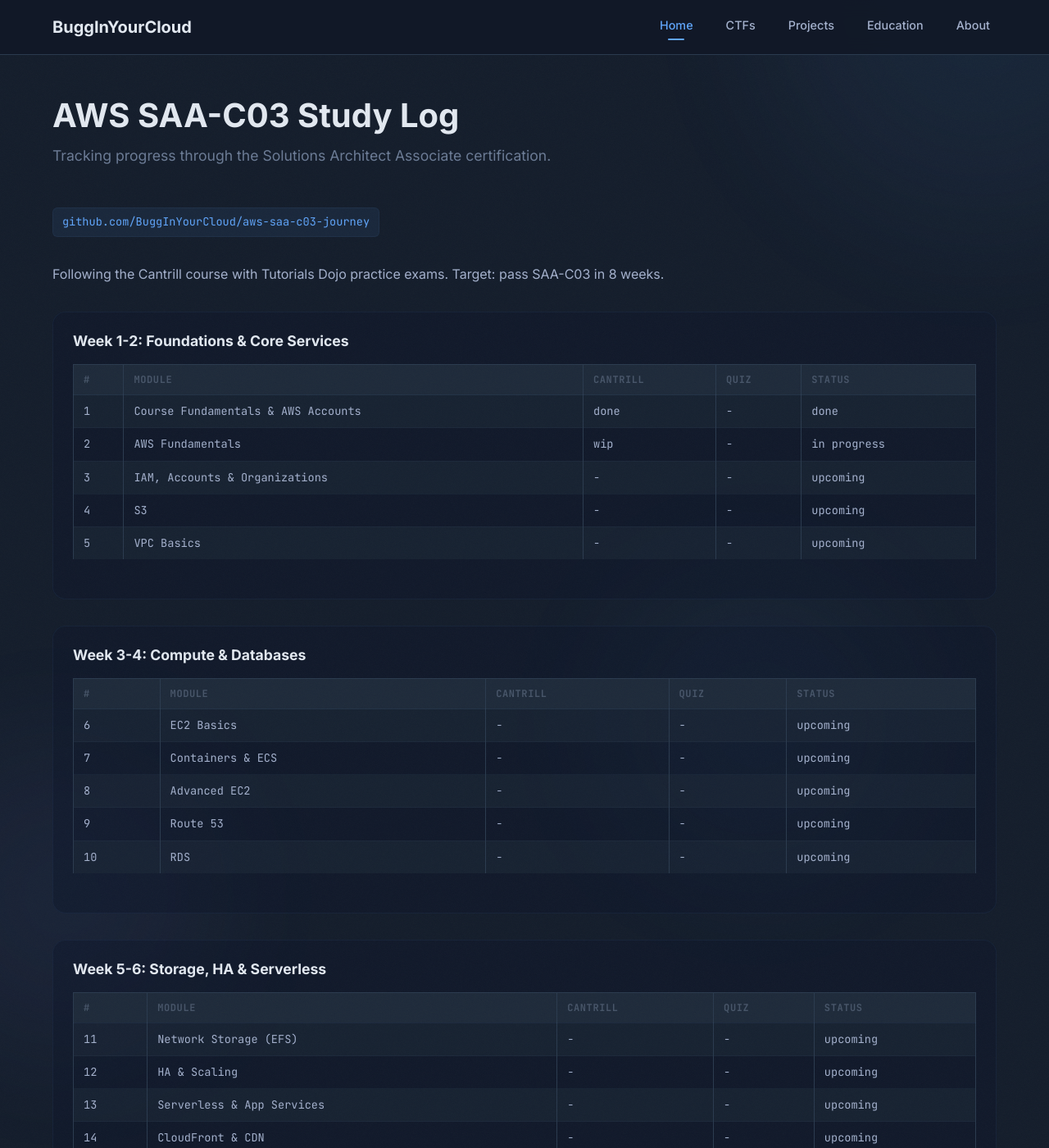
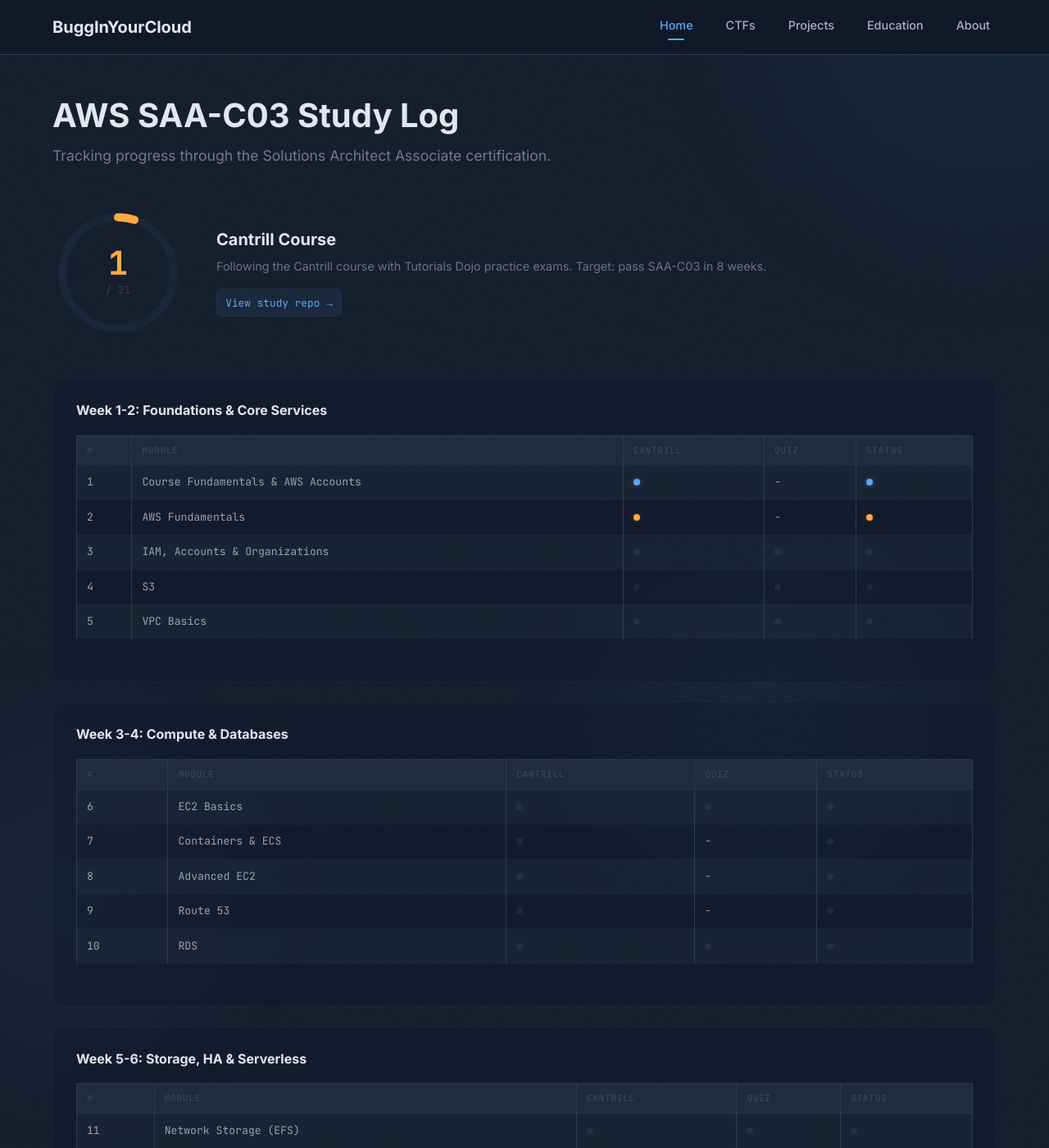
Before and after one commit to BuggInYourCloud/BuggInYourCloud.github.io, a Jekyll site: the page built from pages/aws-study.html, in a window 1280 px wide and 1400 px high. Shown: the whole window at 82% size. Built offline with Jekyll 4.4.1, drawn with Linux system fonts in a browser that asks for light colours; some of the changed text lies outside the part shown.

Commit message:
feat: AWS study page with radial SVG gauge, animated status dots, glass sections

```diff
--- a/pages/aws-study.html
+++ b/pages/aws-study.html
@@ -5,11 +5,66 @@
 ---
 
 <style>
+  /* ── Gauge Header ── */
+  .gauge-hero {
+    display: flex;
+    align-items: center;
+    gap: 2.5rem;
+    margin-bottom: 3rem;
+    flex-wrap: wrap;
+  }
+  .gauge-wrap {
+    position: relative;
+    width: 160px;
+    height: 160px;
+    flex-shrink: 0;
+  }
+  .gauge-wrap svg { width: 100%; height: 100%; }
+  .gauge-bg { fill: none; stroke: rgba(96, 165, 250, 0.06); stroke-width: 10; }
+  .gauge-fill {
+    fill: none;
+    stroke: #ffab40;
+    stroke-width: 10;
+    stroke-linecap: round;
+    transform-origin: center;
+    transform: rotate(-90deg);
+  }
+  .gauge-center {
+    position: absolute;
+    inset: 0;
+    display: flex;
+    flex-direction: column;
+    align-items: center;
+    justify-content: center;
+  }
+  .gauge-num {
+    font-family: 'JetBrains Mono', monospace;
+    font-size: 2.5rem;
+    font-weight: 700;
+    color: #ffab40;
+    line-height: 1;
+  }
+  .gauge-of {
+    font-family: 'JetBrains Mono', monospace;
+    font-size: 0.8rem;
+    color: #334155;
+    margin-top: 0.15rem;
+  }
+  .gauge-info h3 {
+    font-size: 1.25rem;
+    color: #e2e8f0;
+    margin: 0 0 0.5rem;
+  }
+  .gauge-info p {
+    color: #64748b;
+    font-size: 0.9rem;
+    margin: 0 0 1rem;
+    line-height: 1.6;
+  }
   .study-repo-link {
     display: inline-block;
-    margin-bottom: 2rem;
-    font-family: 'JetBrains Mono', 'Fira Code', monospace;
-    font-size: 0.85rem;
+    font-family: 'JetBrains Mono', monospace;
+    font-size: 0.8rem;
     color: #60a5fa;
     background: rgba(96, 165, 250, 0.08);
     padding: 0.4em 0.8em;
@@ -21,178 +76,206 @@
   .study-repo-link:hover {
     background: rgba(96, 165, 250, 0.15);
     border-color: rgba(96, 165, 250, 0.2);
+    box-shadow: 0 0 20px rgba(96, 165, 250, 0.1);
   }
-  .progress-overview {
+
+  /* ── Week Section ── */
+  .week-section {
     background: rgba(15, 23, 42, 0.45);
     border: 1px solid rgba(96, 165, 250, 0.06);
     border-radius: 16px;
-    padding: 1.5rem;
-    margin-bottom: 2rem;
+    padding: 1.75rem;
+    margin-bottom: 1.5rem;
     transition: all 400ms cubic-bezier(0.4, 0, 0.2, 1);
   }
-  .progress-overview:hover {
+  .week-section:hover {
     background: rgba(15, 23, 42, 0.7);
     border-color: rgba(96, 165, 250, 0.15);
     box-shadow: 0 0 60px rgba(96, 165, 250, 0.06), 0 20px 50px rgba(0, 0, 0, 0.35);
   }
-  .progress-overview h3 {
+  .week-section h3 {
     color: #e2e8f0;
-    font-size: 1.1rem;
-    margin-top: 0;
-    margin-bottom: 1rem;
+    font-size: 1rem;
+    margin: 0 0 1.25rem;
   }
-  .module-table {
+
+  /* ── Module Table ── */
+  .mod-table {
     width: 100%;
     border-collapse: collapse;
-    font-size: 0.85rem;
-    font-family: 'JetBrains Mono', 'Fira Code', monospace;
+    font-size: 0.82rem;
+    font-family: 'JetBrains Mono', monospace;
   }
-  .module-table th {
+  .mod-table th {
     text-align: left;
-    color: #475569;
+    color: #334155;
     font-weight: 600;
-    font-size: 0.75rem;
+    font-size: 0.7rem;
     text-transform: uppercase;
-    letter-spacing: 0.05em;
+    letter-spacing: 0.06em;
     padding: 0.5rem 0.75rem;
     border-bottom: 1px solid rgba(96, 165, 250, 0.06);
   }
-  .module-table td {
-    padding: 0.5rem 0.75rem;
-    color: #a4b1cd;
-    border-bottom: 1px solid rgba(42, 58, 78, 0.3);
+  .mod-table td {
+    padding: 0.6rem 0.75rem;
+    color: #94a3b8;
+    border-bottom: 1px solid rgba(42, 58, 78, 0.2);
+    transition: all 300ms ease;
   }
-  .module-table tr:last-child td { border-bottom: none; }
-  .status-done { color: #60a5fa; }
-  .status-wip { color: #ffab40; }
-  .status-todo { color: #475569; }
-  .keyword-table {
+  .mod-table tr:last-child td { border-bottom: none; }
+  .mod-table tr:hover td {
+    background: rgba(96, 165, 250, 0.03);
+    color: #e2e8f0;
+  }
+  /* Status dots */
+  .st { display: inline-block; width: 8px; height: 8px; border-radius: 50%; }
+  .st-done { background: #60a5fa; box-shadow: 0 0 6px rgba(96, 165, 250, 0.4); }
+  .st-wip { background: #ffab40; box-shadow: 0 0 6px rgba(255, 171, 64, 0.4); animation: pulse-st 2s ease-in-out infinite; }
+  .st-todo { background: rgba(107, 123, 149, 0.15); }
+  @keyframes pulse-st {
+    0%, 100% { box-shadow: 0 0 4px rgba(255, 171, 64, 0.2); }
+    50%      { box-shadow: 0 0 10px rgba(255, 171, 64, 0.5); }
+  }
+
+  /* ── Keyword & Exam sections ── */
+  .ref-section {
     background: rgba(15, 23, 42, 0.45);
     border: 1px solid rgba(96, 165, 250, 0.06);
     border-radius: 16px;
-    padding: 1.5rem;
-    margin-bottom: 2rem;
+    padding: 1.75rem;
+    margin-bottom: 1.5rem;
     transition: all 400ms cubic-bezier(0.4, 0, 0.2, 1);
   }
-  .keyword-table:hover {
+  .ref-section:hover {
     background: rgba(15, 23, 42, 0.7);
     border-color: rgba(96, 165, 250, 0.15);
     box-shadow: 0 0 60px rgba(96, 165, 250, 0.06), 0 20px 50px rgba(0, 0, 0, 0.35);
   }
-  .keyword-table h3 {
+  .ref-section h3 {
     color: #e2e8f0;
-    font-size: 1.1rem;
-    margin-top: 0;
-    margin-bottom: 1rem;
+    font-size: 1rem;
+    margin: 0 0 1rem;
   }
-  .keyword-table table {
+  .ref-table {
     width: 100%;
     border-collapse: collapse;
     font-size: 0.85rem;
   }
-  .keyword-table th {
+  .ref-table th {
     text-align: left;
-    color: #475569;
+    color: #334155;
     font-weight: 600;
-    font-size: 0.75rem;
+    font-size: 0.7rem;
     text-transform: uppercase;
-    letter-spacing: 0.05em;
+    letter-spacing: 0.06em;
     padding: 0.5rem 0.75rem;
     border-bottom: 1px solid rgba(96, 165, 250, 0.06);
   }
-  .keyword-table td {
+  .ref-table td {
     padding: 0.5rem 0.75rem;
-    color: #a4b1cd;
-    border-bottom: 1px solid rgba(42, 58, 78, 0.3);
+    color: #94a3b8;
+    border-bottom: 1px solid rgba(42, 58, 78, 0.2);
+    transition: all 300ms ease;
   }
-  .keyword-table td:first-child {
+  .ref-table td:first-child {
     color: #4fc3f7;
-    font-family: 'JetBrains Mono', 'Fira Code', monospace;
+    font-family: 'JetBrains Mono', monospace;
     white-space: nowrap;
   }
-  .keyword-table tr:last-child td { border-bottom: none; }
-  .exam-scores {
-    background: rgba(15, 23, 42, 0.45);
-    border: 1px solid rgba(96, 165, 250, 0.06);
-    border-radius: 16px;
-    padding: 1.5rem;
-    margin-bottom: 2rem;
-    transition: all 400ms cubic-bezier(0.4, 0, 0.2, 1);
+  .ref-table tr:last-child td { border-bottom: none; }
+  .ref-table tr:hover td {
+    background: rgba(96, 165, 250, 0.03);
   }
-  .exam-scores:hover {
-    background: rgba(15, 23, 42, 0.7);
-    border-color: rgba(96, 165, 250, 0.15);
-    box-shadow: 0 0 60px rgba(96, 165, 250, 0.06), 0 20px 50px rgba(0, 0, 0, 0.35);
-  }
-  .exam-scores h3 {
-    color: #e2e8f0;
-    font-size: 1.1rem;
-    margin-top: 0;
-    margin-bottom: 1rem;
+
+  @media (max-width: 768px) {
+    .gauge-hero { flex-direction: column; align-items: flex-start; }
+    .gauge-wrap { width: 120px; height: 120px; }
+    .gauge-num { font-size: 1.8rem; }
   }
 </style>
 
-<a href="https://github.com/BuggInYourCloud/aws-saa-c03-journey" class="study-repo-link hero-fade" target="_blank">github.com/BuggInYourCloud/aws-saa-c03-journey</a>
+{% assign aws = site.data.aws_study %}
+{% assign aws_done = aws.modules | where: "status", "completed" | size %}
+{% assign aws_wip = aws.modules | where: "status", "current" | size %}
+{% assign aws_total = aws.modules | size %}
 
-<p class="hero-fade" style="color: #a4b1cd; margin-bottom: 2rem;">Following the Cantrill course with Tutorials Dojo practice exams. Target: pass SAA-C03 in 8 weeks.</p>
+<!-- Gauge Header -->
+<div class="gauge-hero reveal">
+  <div class="gauge-wrap">
+    <svg viewBox="0 0 160 160">
+      <circle class="gauge-bg" cx="80" cy="80" r="68"/>
+      <circle class="gauge-fill" cx="80" cy="80" r="68"
+        data-progress="{{ aws_done | times: 1.0 | divided_by: aws_total }}"/>
+    </svg>
+    <div class="gauge-center">
+      <span class="gauge-num" data-counter="{{ aws_done }}">0</span>
+      <span class="gauge-of">/ {{ aws_total }}</span>
+    </div>
+  </div>
+  <div class="gauge-info">
+    <h3>{{ aws.course }} Course</h3>
+    <p>Following the Cantrill course with Tutorials Dojo practice exams. Target: pass SAA-C03 in 8 weeks.</p>
+    <a href="https://github.com/BuggInYourCloud/aws-saa-c03-journey" class="study-repo-link" target="_blank">View study repo &rarr;</a>
+  </div>
+</div>
 
 <!-- Week 1-2 -->
-<div class="progress-overview reveal">
+<div class="week-section reveal">
   <h3>Week 1-2: Foundations &amp; Core Services</h3>
-  <table class="module-table">
+  <table class="mod-table">
     <tr><th>#</th><th>Module</th><th>Cantrill</th><th>Quiz</th><th>Status</th></tr>
-    <tr><td>1</td><td>Course Fundamentals &amp; AWS Accounts</td><td class="status-done">done</td><td>-</td><td class="status-done">done</td></tr>
-    <tr><td>2</td><td>AWS Fundamentals</td><td class="status-wip">wip</td><td>-</td><td class="status-wip">in progress</td></tr>
-    <tr><td>3</td><td>IAM, Accounts &amp; Organizations</td><td class="status-todo">-</td><td class="status-todo">-</td><td class="status-todo">upcoming</td></tr>
-    <tr><td>4</td><td>S3</td><td class="status-todo">-</td><td class="status-todo">-</td><td class="status-todo">upcoming</td></tr>
-    <tr><td>5</td><td>VPC Basics</td><td class="status-todo">-</td><td class="status-todo">-</td><td class="status-todo">upcoming</td></tr>
+    <tr><td>1</td><td>Course Fundamentals &amp; AWS Accounts</td><td><span class="st st-done"></span></td><td>-</td><td><span class="st st-done"></span></td></tr>
+    <tr><td>2</td><td>AWS Fundamentals</td><td><span class="st st-wip"></span></td><td>-</td><td><span class="st st-wip"></span></td></tr>
+    <tr><td>3</td><td>IAM, Accounts &amp; Organizations</td><td><span class="st st-todo"></span></td><td><span class="st st-todo"></span></td><td><span class="st st-todo"></span></td></tr>
+    <tr><td>4</td><td>S3</td><td><span class="st st-todo"></span></td><td><span class="st st-todo"></span></td><td><span class="st st-todo"></span></td></tr>
+    <tr><td>5</td><td>VPC Basics</td><td><span class="st st-todo"></span></td><td><span class="st st-todo"></span></td><td><span class="st st-todo"></span></td></tr>
   </table>
 </div>
 
 <!-- Week 3-4 -->
-<div class="progress-overview reveal">
+<div class="week-section reveal">
   <h3>Week 3-4: Compute &amp; Databases</h3>
-  <table class="module-table">
+  <table class="mod-table">
     <tr><th>#</th><th>Module</th><th>Cantrill</th><th>Quiz</th><th>Status</th></tr>
-    <tr><td>6</td><td>EC2 Basics</td><td class="status-todo">-</td><td class="status-todo">-</td><td class="status-todo">upcoming</td></tr>
-    <tr><td>7</td><td>Containers &amp; ECS</td><td class="status-todo">-</td><td>-</td><td class="status-todo">upcoming</td></tr>
-    <tr><td>8</td><td>Advanced EC2</td><td class="status-todo">-</td><td>-</td><td class="status-todo">upcoming</td></tr>
-    <tr><td>9</td><td>Route 53</td><td class="status-todo">-</td><td>-</td><td class="status-todo">upcoming</td></tr>
-    <tr><td>10</td><td>RDS</td><td class="status-todo">-</td><td class="status-todo">-</td><td class="status-todo">upcoming</td></tr>
+    <tr><td>6</td><td>EC2 Basics</td><td><span class="st st-todo"></span></td><td><span class="st st-todo"></span></td><td><span class="st st-todo"></span></td></tr>
+    <tr><td>7</td><td>Containers &amp; ECS</td><td><span class="st st-todo"></span></td><td>-</td><td><span class="st st-todo"></span></td></tr>
+    <tr><td>8</td><td>Advanced EC2</td><td><span class="st st-todo"></span></td><td>-</td><td><span class="st st-todo"></span></td></tr>
+    <tr><td>9</td><td>Route 53</td><td><span class="st st-todo"></span></td><td>-</td><td><span class="st st-todo"></span></td></tr>
+    <tr><td>10</td><td>RDS</td><td><span class="st st-todo"></span></td><td><span class="st st-todo"></span></td><td><span class="st st-todo"></span></td></tr>
   </table>
 </div>
 
 <!-- Week 5-6 -->
-<div class="progress-overview reveal">
+<div class="week-section reveal">
   <h3>Week 5-6: Storage, HA &amp; Serverless</h3>
-  <table class="module-table">
+  <table class="mod-table">
     <tr><th>#</th><th>Module</th><th>Cantrill</th><th>Quiz</th><th>Status</th></tr>
-    <tr><td>11</td><td>Network Storage (EFS)</td><td class="status-todo">-</td><td class="status-todo">-</td><td class="status-todo">upcoming</td></tr>
-    <tr><td>12</td><td>HA &amp; Scaling</td><td class="status-todo">-</td><td class="status-todo">-</td><td class="status-todo">upcoming</td></tr>
-    <tr><td>13</td><td>Serverless &amp; App Services</td><td class="status-todo">-</td><td class="status-todo">-</td><td class="status-todo">upcoming</td></tr>
-    <tr><td>14</td><td>CloudFront &amp; CDN</td><td class="status-todo">-</td><td class="status-todo">-</td><td class="status-todo">upcoming</td></tr>
+    <tr><td>11</td><td>Network Storage (EFS)</td><td><span class="st st-todo"></span></td><td><span class="st st-todo"></span></td><td><span class="st st-todo"></span></td></tr>
+    <tr><td>12</td><td>HA &amp; Scaling</td><td><span class="st st-todo"></span></td><td><span class="st st-todo"></span></td><td><span class="st st-todo"></span></td></tr>
+    <tr><td>13</td><td>Serverless &amp; App Services</td><td><span class="st st-todo"></span></td><td><span class="st st-todo"></span></td><td><span class="st st-todo"></span></td></tr>
+    <tr><td>14</td><td>CloudFront &amp; CDN</td><td><span class="st st-todo"></span></td><td><span class="st st-todo"></span></td><td><span class="st st-todo"></span></td></tr>
   </table>
 </div>
 
 <!-- Week 7-8 -->
-<div class="progress-overview reveal">
+<div class="week-section reveal">
   <h3>Week 7-8: Advanced &amp; Exam Prep</h3>
-  <table class="module-table">
+  <table class="mod-table">
     <tr><th>#</th><th>Module</th><th>Cantrill</th><th>Quiz</th><th>Status</th></tr>
-    <tr><td>15</td><td>Advanced VPC</td><td class="status-todo">-</td><td>-</td><td class="status-todo">upcoming</td></tr>
-    <tr><td>16</td><td>Hybrid &amp; Migration</td><td class="status-todo">-</td><td>-</td><td class="status-todo">upcoming</td></tr>
-    <tr><td>17</td><td>Security &amp; Operations</td><td class="status-todo">-</td><td>-</td><td class="status-todo">upcoming</td></tr>
-    <tr><td>18</td><td>CloudFormation</td><td class="status-todo">-</td><td>-</td><td class="status-todo">upcoming</td></tr>
-    <tr><td>19</td><td>DynamoDB &amp; NoSQL</td><td class="status-todo">-</td><td class="status-todo">-</td><td class="status-todo">upcoming</td></tr>
-    <tr><td>20</td><td>ML Services</td><td class="status-todo">-</td><td>-</td><td class="status-todo">upcoming</td></tr>
-    <tr><td>21</td><td>Exam Preparation</td><td class="status-todo">-</td><td>-</td><td class="status-todo">upcoming</td></tr>
+    <tr><td>15</td><td>Advanced VPC</td><td><span class="st st-todo"></span></td><td>-</td><td><span class="st st-todo"></span></td></tr>
+    <tr><td>16</td><td>Hybrid &amp; Migration</td><td><span class="st st-todo"></span></td><td>-</td><td><span class="st st-todo"></span></td></tr>
+    <tr><td>17</td><td>Security &amp; Operations</td><td><span class="st st-todo"></span></td><td>-</td><td><span class="st st-todo"></span></td></tr>
+    <tr><td>18</td><td>CloudFormation</td><td><span class="st st-todo"></span></td><td>-</td><td><span class="st st-todo"></span></td></tr>
+    <tr><td>19</td><td>DynamoDB &amp; NoSQL</td><td><span class="st st-todo"></span></td><td><span class="st st-todo"></span></td><td><span class="st st-todo"></span></td></tr>
+    <tr><td>20</td><td>ML Services</td><td><span class="st st-todo"></span></td><td>-</td><td><span class="st st-todo"></span></td></tr>
+    <tr><td>21</td><td>Exam Preparation</td><td><span class="st st-todo"></span></td><td>-</td><td><span class="st st-todo"></span></td></tr>
   </table>
 </div>
 
 <!-- Exam Keywords -->
-<div class="keyword-table reveal">
+<div class="ref-section reveal">
   <h3>Exam Keywords Quick Reference</h3>
-  <table>
+  <table class="ref-table">
     <tr><th>Keyword</th><th>Think...</th></tr>
     <tr><td>"millisecond latency"</td><td>ElastiCache, DynamoDB DAX</td></tr>
     <tr><td>"serverless"</td><td>Lambda, Fargate, Aurora Serverless</td></tr>
@@ -206,12 +289,12 @@
 </div>
 
 <!-- Practice Exam Scores -->
-<div class="exam-scores reveal">
+<div class="ref-section reveal">
   <h3>Practice Exam Scores</h3>
-  <table class="module-table">
+  <table class="mod-table">
     <tr><th>Exam</th><th>Score</th><th>Date</th><th>Pass?</th></tr>
-    <tr><td>Diagnostic Test</td><td class="status-todo">-</td><td class="status-todo">-</td><td></td></tr>
-    <tr><td>Timed Set 1</td><td class="status-todo">-</td><td class="status-todo">-</td><td></td></tr>
-    <tr><td>Timed Set 2</td><td class="status-todo">-</td><td class="status-todo">-</td><td></td></tr>
+    <tr><td>Diagnostic Test</td><td>-</td><td>-</td><td></td></tr>
+    <tr><td>Timed Set 1</td><td>-</td><td>-</td><td></td></tr>
+    <tr><td>Timed Set 2</td><td>-</td><td>-</td><td></td></tr>
   </table>
 </div>
```
